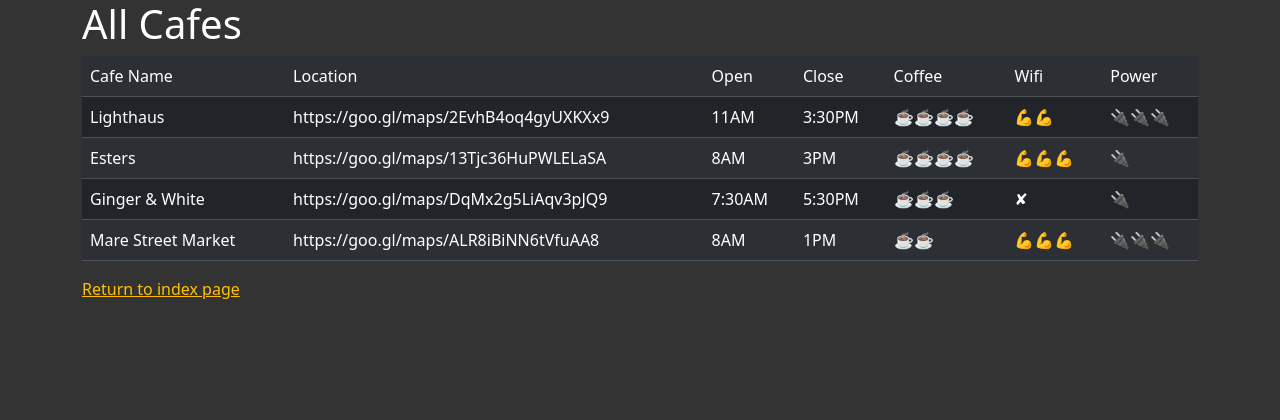
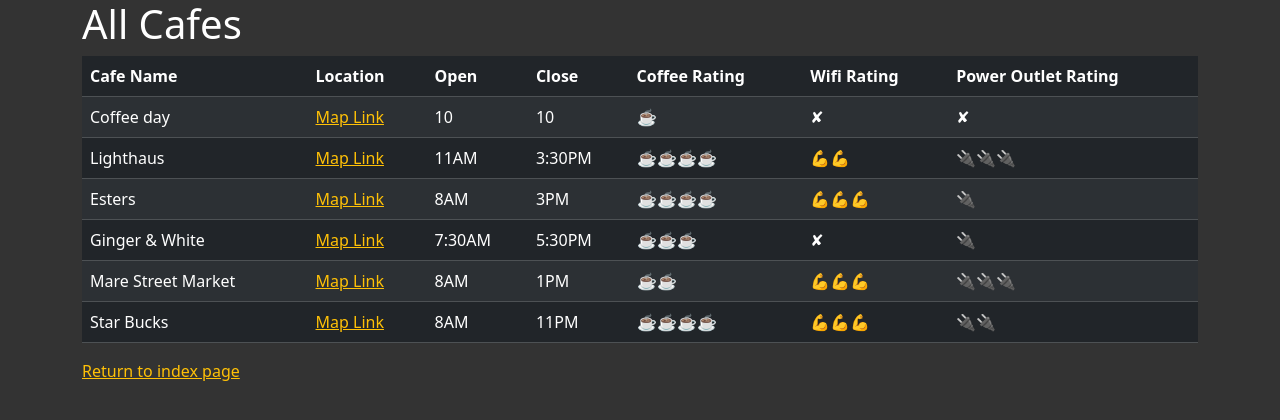
Before and after one commit to Balaji-B-GIT/Cafe_Reviews, a Flask app: page /cafes in a window 1280 px wide. Shown: the top 420 px of the page. Run offline with Flask 3, Linux system fonts and the light colour scheme; some libraries are stand-ins or nearby versions.

Commit message:
Final Commit

```diff
--- a/cafe-data.csv
+++ b/cafe-data.csv
@@ -1,5 +1,6 @@
-Cafe Name,Location,Open,Close,Coffee,Wifi,Power
+Coffee day,https://www.geeksforgeeks.org/working-csv-files-python/,10,10,☕️,✘,✘
 Lighthaus,https://goo.gl/maps/2EvhB4oq4gyUXKXx9,11AM, 3:30PM,☕☕☕☕️,💪💪,🔌🔌🔌
 Esters,https://goo.gl/maps/13Tjc36HuPWLELaSA,8AM,3PM,☕☕☕☕,💪💪💪,🔌
 Ginger & White,https://goo.gl/maps/DqMx2g5LiAqv3pJQ9,7:30AM,5:30PM,☕☕☕,✘,🔌
 Mare Street Market,https://goo.gl/maps/ALR8iBiNN6tVfuAA8,8AM,1PM,☕☕,💪💪💪,🔌🔌🔌
+Star Bucks,https://maps.app.goo.gl/ntfva19tJi5wAc9H8,8AM,11PM,☕️☕️☕️☕️,💪💪💪,🔌🔌
--- a/main.py
+++ b/main.py
@@ -1,4 +1,4 @@
-from flask import Flask, render_template
+from flask import Flask, render_template, redirect, url_for
 from flask_bootstrap import Bootstrap5
 from flask_wtf import FlaskForm
 from wtforms import StringField, SubmitField, SelectField, URLField
@@ -20,17 +20,17 @@
 
 app = Flask(__name__)
 app.config['SECRET_KEY'] = '8BYkEfBA6O6donzWlSihBXox7C0sKR6b'
-bootstrap = Bootstrap5(app)
+Bootstrap5(app)
 
 
 class CafeForm(FlaskForm):
     cafe = StringField('Cafe name', validators=[DataRequired()])
     location_url = URLField('location', validators=[URL()])
     open_time = StringField('open_time', validators=[DataRequired()])
-    close_time = StringField('close_time', validators=[DataRequired()])
-    coffee_rating = SelectField('coffee_rating',choices=[('0', '✘'), ('1', '☕️'), ('2', '☕️☕️'), ('3', '☕️☕️☕️'), ('4', '☕️☕️☕️☕️'), ('5', '☕️☕️☕️☕️☕️')],validators=[DataRequired()])
-    wifi_rating = SelectField('wifi_rating',choices=[('0', '✘'), ('1', '💪'), ('2', '💪💪'), ('3', '💪💪💪'), ('4', '💪💪💪💪'), ('5', '💪💪💪💪💪')],validators=[DataRequired()])
-    power_outlet_rating = SelectField('power_outlet_rating',choices=[('0', '✘'), ('1', '🔌'), ('2', '🔌🔌'), ('3', '🔌🔌🔌'), ('4', '🔌🔌🔌🔌'), ('5', '🔌🔌🔌🔌🔌')],validators=[DataRequired()])
+    close_time = StringField('close_time', validators=[DataRequired()])# Below choices are (display_value,actual_value)
+    coffee_rating = SelectField('coffee_rating',choices=[('✘', '✘'), ('☕️', '☕️'), ('☕️☕️', '☕️☕️'), ('☕️☕️☕️', '☕️☕️☕️'), ('☕️☕️☕️☕️', '☕️☕️☕️☕️'), ('☕️☕️☕️☕️☕️', '☕️☕️☕️☕️☕️')],validators=[DataRequired()])
+    wifi_rating = SelectField('wifi_rating',choices=[('✘', '✘'), ('💪', '💪'), ('💪💪', '💪💪'), ('💪💪💪', '💪💪💪'), ('💪💪💪💪', '💪💪💪💪'), ('💪💪💪💪💪', '💪💪💪💪💪')],validators=[DataRequired()])
+    power_outlet_rating = SelectField('power_outlet_rating',choices=[('✘', '✘'), ('🔌', '🔌'), ('🔌🔌', '🔌🔌'), ('🔌🔌🔌', '🔌🔌🔌'), ('🔌🔌🔌🔌', '🔌🔌🔌🔌'), ('🔌🔌🔌🔌🔌', '🔌🔌🔌🔌🔌')],validators=[DataRequired()])
     submit = SubmitField('Submit')
 
 # Exercise:
@@ -48,14 +48,21 @@
     return render_template("index.html")
 
 
-@app.route('/add')
+@app.route('/add',methods=["POST","GET"])
 def add_cafe():
     form = CafeForm()
+    new_row_list = []
+    all_data_list = []
     if form.validate_on_submit():
-        print("True")
-    # Exercise:
-    # Make the form write a new row into cafe-data.csv
-    # with   if form.validate_on_submit()
+        with open("cafe-data.csv", mode="a", encoding='utf-8') as csv_file:
+            csv_file.write(f"\n{form.cafe.data},"
+                           f"{form.location_url.data},"
+                           f"{form.open_time.data},"
+                           f"{form.close_time.data},"
+                           f"{form.coffee_rating.data},"
+                           f"{form.wifi_rating.data},"
+                           f"{form.power_outlet_rating.data}")
+        return redirect(url_for('cafes'))
     return render_template('add.html', form=form)
 
 
--- a/templates/add.html
+++ b/templates/add.html
@@ -10,7 +10,7 @@
 
       <h1>Add a new cafe into the database</h1>
 
-      {{ render_form(form) }}
+      {{ render_form(form, novalidate=True) }}
 
 	  <p class="space-above"><a href="{{ url_for('cafes') }}">See all cafes</a></p>
       <p class="space-above"><a href="{{ url_for('home') }}">Return to index page</a></p>
--- a/templates/cafes.html
+++ b/templates/cafes.html
@@ -13,10 +13,25 @@
           <!-- This is where you will write the code to render a Bootstrap
           Table that contains all the information from the
           cafe-data.csv file. -->
+          <thead>
+            <tr>
+              <th scope="col">Cafe Name</th>
+              <th scope="col">Location</th>
+              <th scope="col">Open</th>
+              <th scope="col">Close</th>
+              <th scope="col">Coffee Rating</th>
+              <th scope="col">Wifi Rating</th>
+              <th scope="col">Power Outlet Rating</th>
+            </tr>
+          </thead>
           {% for row in cafes %}
             <tr>
             {% for data in row %}
-                <td>{{ data }}</td>
+                {% if data == row[1] %}
+                    <td><a href={{data}} > Map Link </a></td>
+                {% else %}
+                    <td>{{ data }}</td>
+                {% endif %}
             {% endfor %}
             </tr>
           {% endfor %}
```
